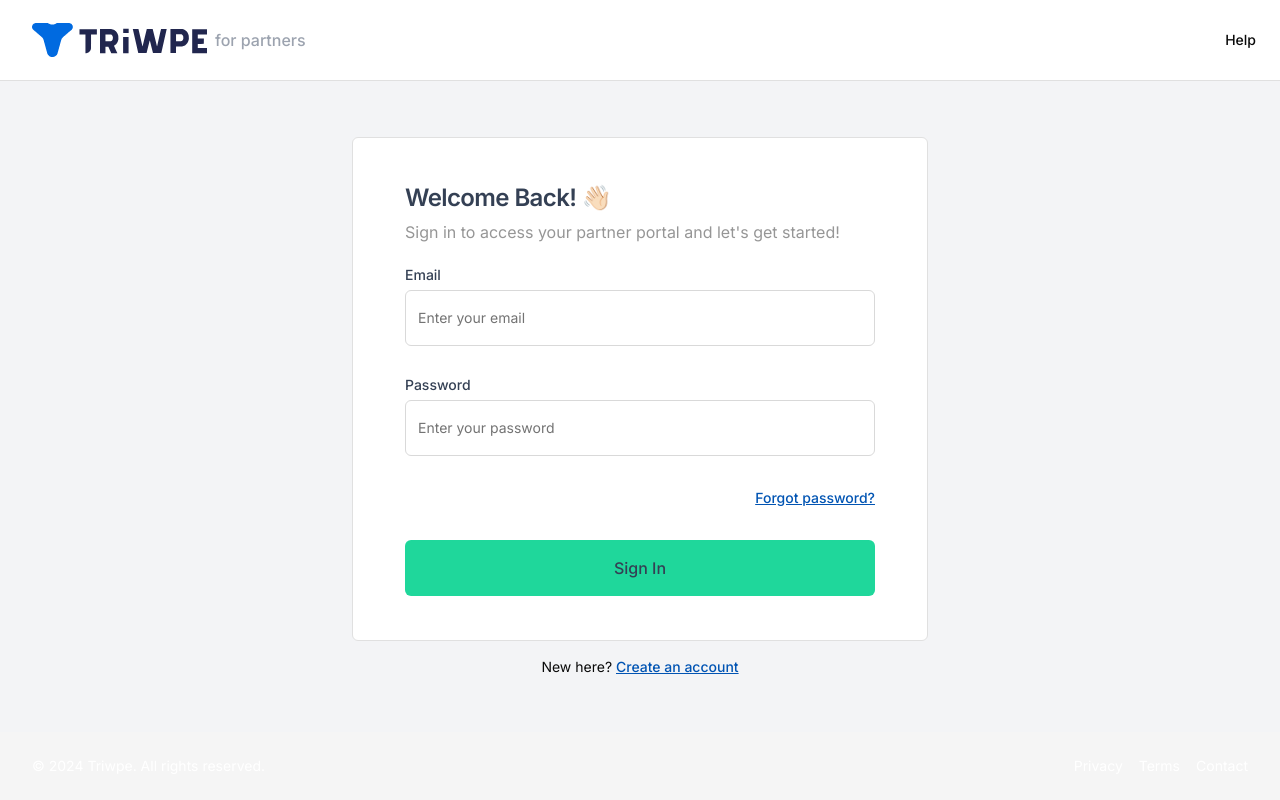
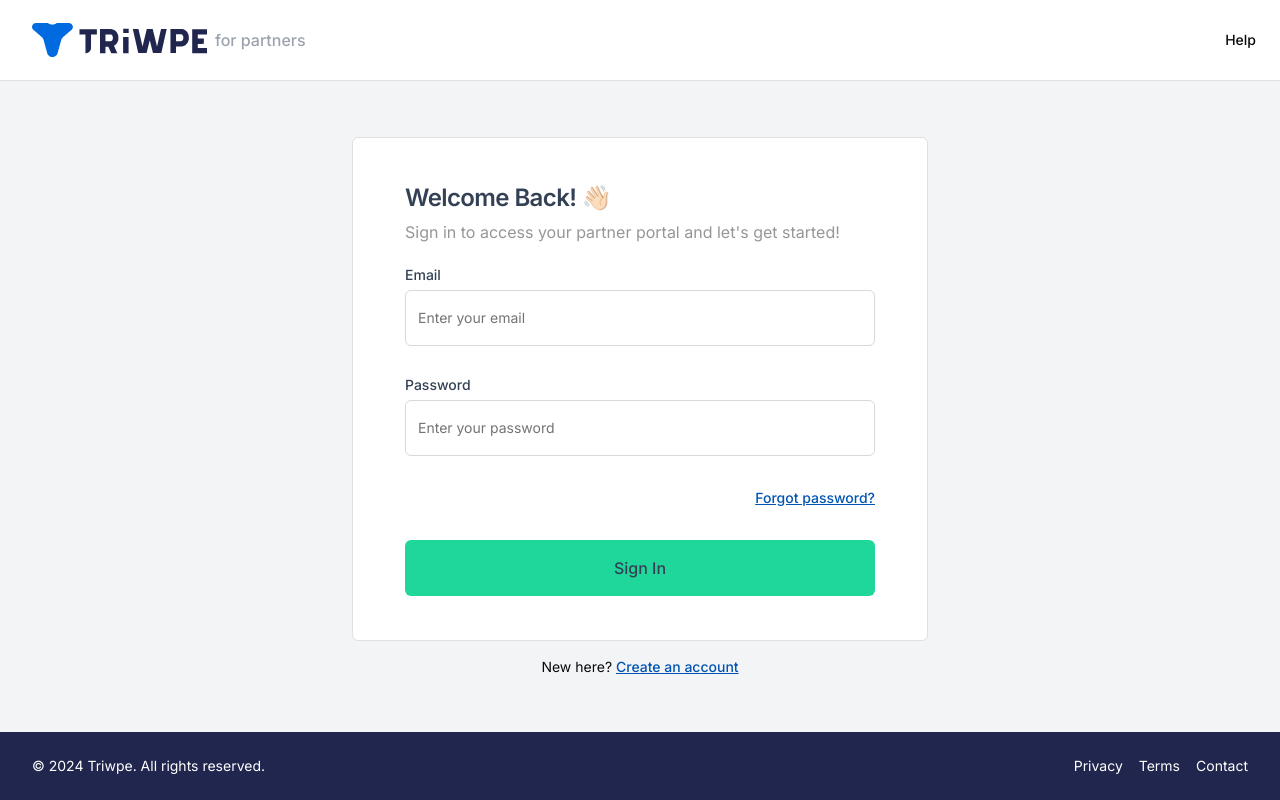
Before and after one commit to triwpe/triwpe-partner-app, a Next.js app: page /sign-in in a window 1280 px wide. Built offline with nearby package versions, Linux system fonts and the light colour scheme; no server answers.

Commit message:
🩹 fix footer color

```diff
--- a/src/app/(auth)/layout.tsx
+++ b/src/app/(auth)/layout.tsx
@@ -39,10 +39,10 @@ export default async function PublicLayout({ children }: PublicLayoutProps) {
           </nav>
         </div>
       </header>
-      <main className="flex-grow flex justify-center items-center sm:p-1 bg-gray-100">
+      <main className="flex-grow flex justify-center items-center bg-gray-100">
         {children}
       </main>
-      <footer className="bottom-0 left-0 right-0 bg-muted py-6 text-sm text-white bg-[#21264e]">
+      <footer className="bottom-0 left-0 right-0 py-6 text-sm text-white bg-[#21264e]">
         <div className="container flex flex-col items-center justify-between gap-4 sm:flex-row">
           <p>&copy; 2024 Triwpe. All rights reserved.</p>
           <nav className="flex gap-4">
```
